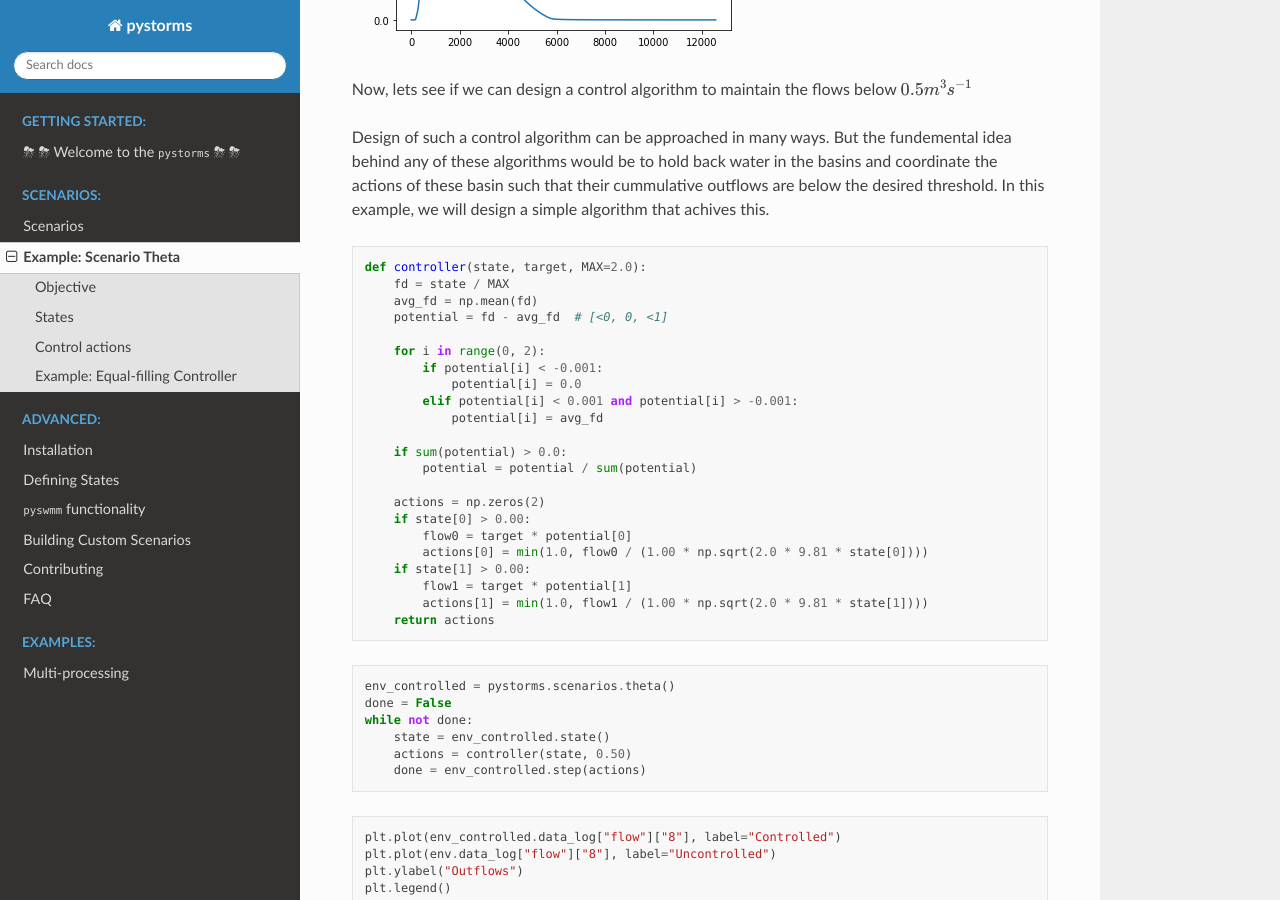
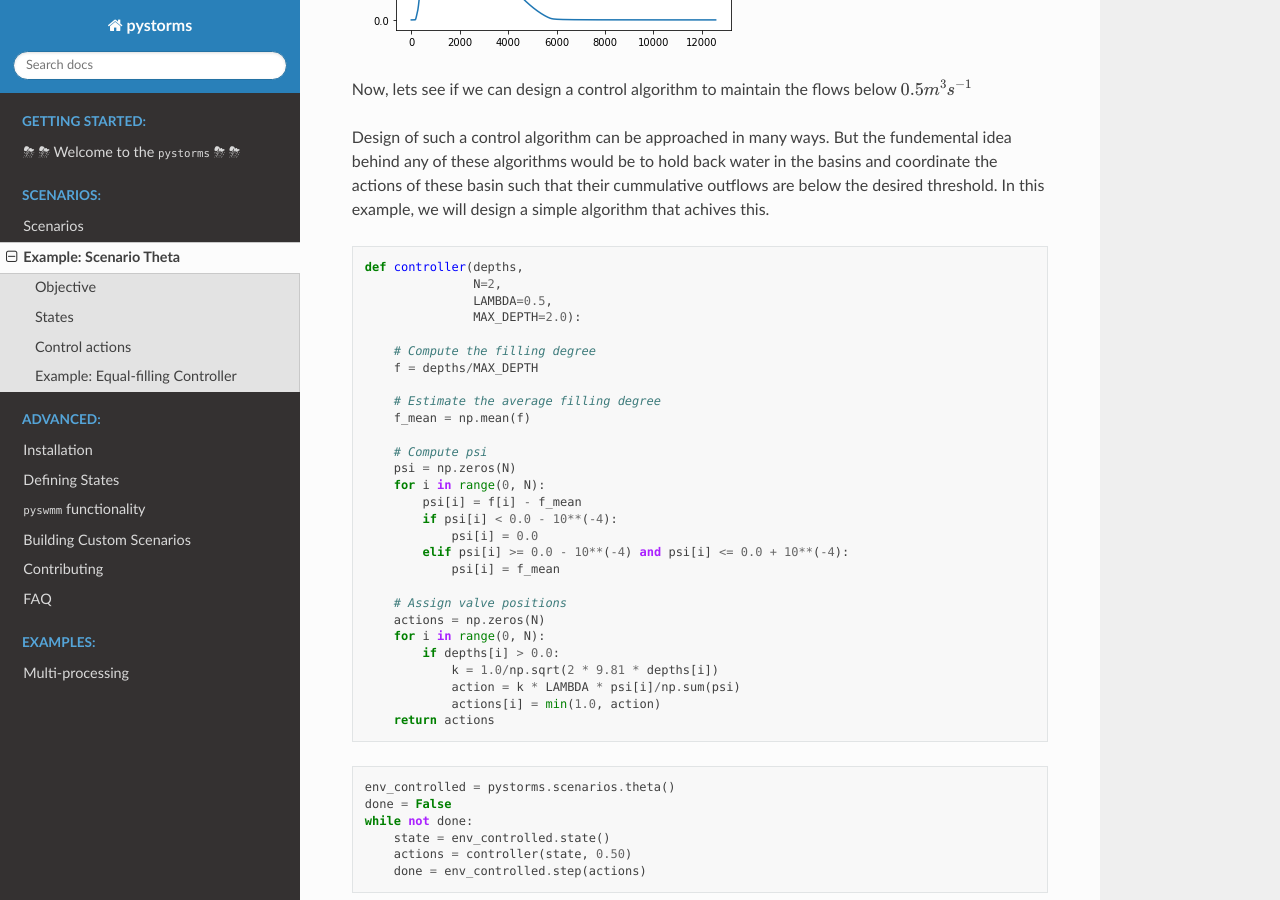
Before and after one commit to kLabUM/pystorms-webpage, a Sphinx documentation site: the page built from docs/source/ScenarioTheta.rst, in a window 1280 px wide and 900 px high, scrolled down 1519 px. Built offline with Sphinx 7.4.7 and the Read the Docs theme 2.0.0, drawn with Linux system fonts in a browser that asks for light colours.

Commit message:
updates to scenario theta

```diff
--- a/docs/source/ScenarioTheta.rst
+++ b/docs/source/ScenarioTheta.rst
@@ -72,50 +72,56 @@ example, we will design a simple algorithm that achives this.
 
 .. code:: ipython3
 
-    def controller(state, target, MAX=2.0):
-        fd = state / MAX
-        avg_fd = np.mean(fd)
-        potential = fd - avg_fd  # [<0, 0, <1]
+        def controller(depths,
+                       N=2,
+                       LAMBDA=0.5,
+                       MAX_DEPTH=2.0):
 
-        for i in range(0, 2):
-            if potential[i] < -0.001:
-                potential[i] = 0.0
-            elif potential[i] < 0.001 and potential[i] > -0.001:
-                potential[i] = avg_fd
+            # Compute the filling degree
+            f = depths/MAX_DEPTH
 
-        if sum(potential) > 0.0:
-            potential = potential / sum(potential)
+            # Estimate the average filling degree
+            f_mean = np.mean(f)
 
-        actions = np.zeros(2)
-        if state[0] > 0.00:
-            flow0 = target * potential[0]
-            actions[0] = min(1.0, flow0 / (1.00 * np.sqrt(2.0 * 9.81 * state[0])))
-        if state[1] > 0.00:
-            flow1 = target * potential[1]
-            actions[1] = min(1.0, flow1 / (1.00 * np.sqrt(2.0 * 9.81 * state[1])))
-        return actions
+            # Compute psi
+            psi = np.zeros(N)
+            for i in range(0, N):
+                psi[i] = f[i] - f_mean
+                if psi[i] < 0.0 - 10**(-4):
+                    psi[i] = 0.0
+                elif psi[i] >= 0.0 - 10**(-4) and psi[i] <= 0.0 + 10**(-4):
+                    psi[i] = f_mean
+
+            # Assign valve positions
+            actions = np.zeros(N)
+            for i in range(0, N):
+                if depths[i] > 0.0:
+                    k = 1.0/np.sqrt(2 * 9.81 * depths[i])
+                    action = k * LAMBDA * psi[i]/np.sum(psi)
+                    actions[i] = min(1.0, action)
+            return actions
 
 .. code:: ipython3
 
-    env_controlled = pystorms.scenarios.theta()
-    done = False
-    while not done:
-        state = env_controlled.state()
-        actions = controller(state, 0.50)
-        done = env_controlled.step(actions)
+            env_controlled = pystorms.scenarios.theta()
+            done = False
+            while not done:
+                state = env_controlled.state()
+                actions = controller(state, 0.50)
+                done = env_controlled.step(actions)
 
 .. code:: ipython3
 
-    plt.plot(env_controlled.data_log["flow"]["8"], label="Controlled")
-    plt.plot(env.data_log["flow"]["8"], label="Uncontrolled")
-    plt.ylabel("Outflows")
-    plt.legend()
+            plt.plot(env_controlled.data_log["flow"]["8"], label="Controlled")
+            plt.plot(env.data_log["flow"]["8"], label="Uncontrolled")
+            plt.ylabel("Outflows")
+            plt.legend()
 
 .. image:: figures/theta_controlled.png
 
 .. code:: ipython3
 
-    print("Controlled performance: {} \nUncontrolled performance: {}".format(env_controlled.performance(), env.performance()))
+            print("Controlled performance: {} \nUncontrolled performance: {}".format(env_controlled.performance(), env.performance()))
 
 .. parsed-literal::
 
```
